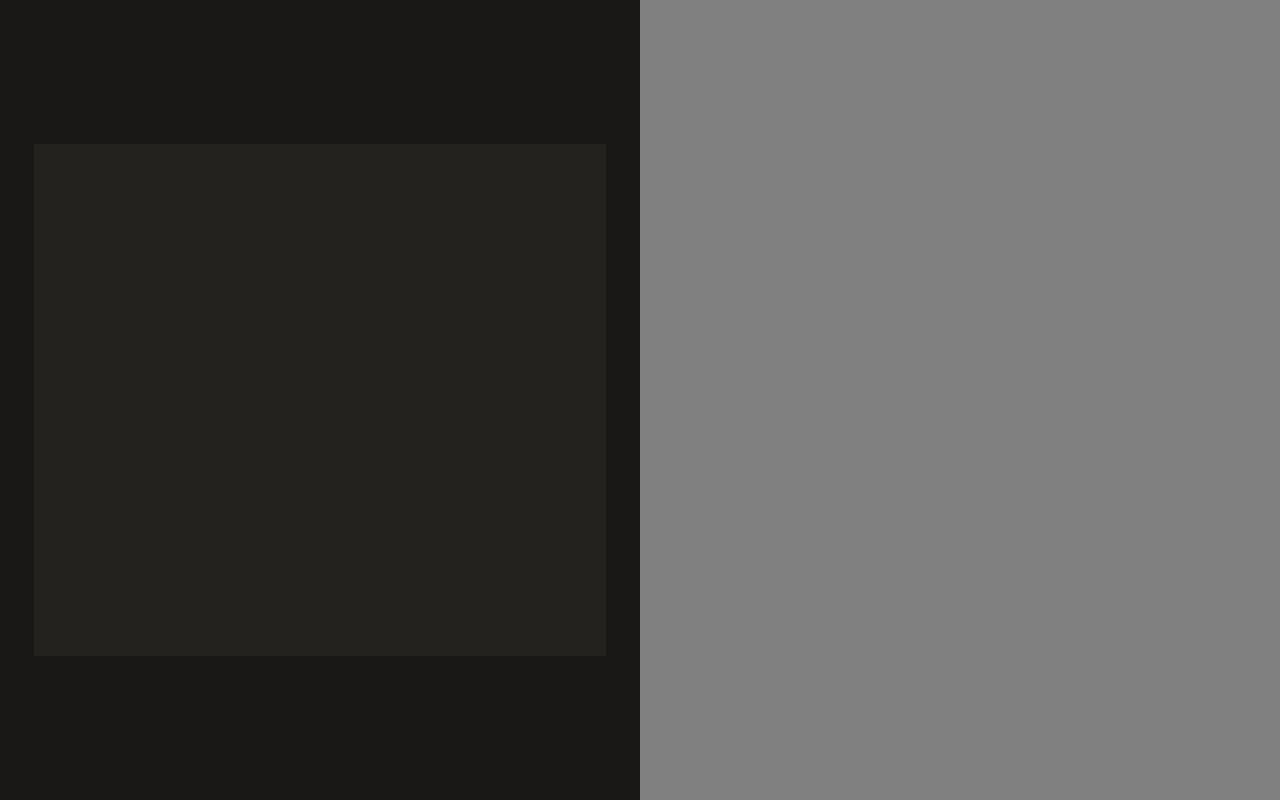
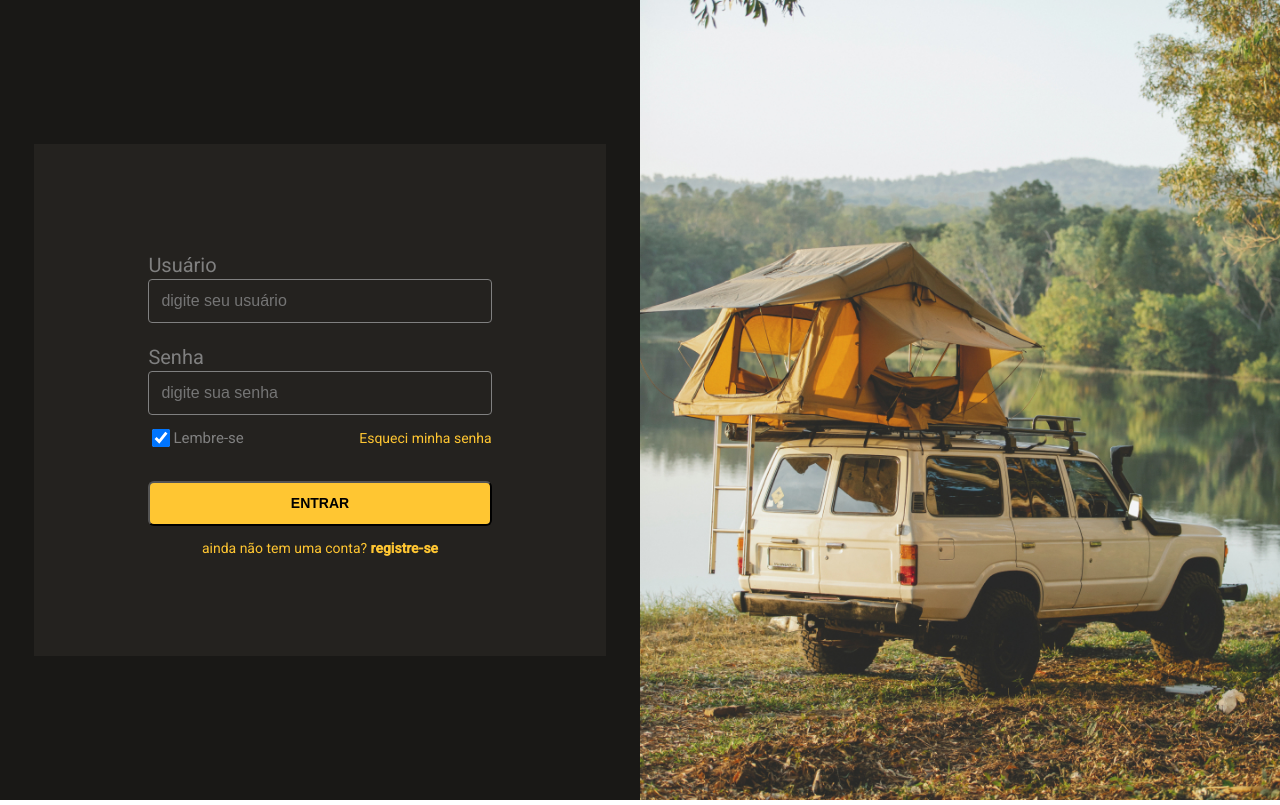
Before and after one commit to limarcelo9/PlanningPokerOnline, an Angular app: page /home in a window 1280 px wide. Built offline with nearby package versions, Linux system fonts and the light colour scheme.

Commit message:
alterando para saas e concluindo tela login

```diff
--- a/angular.json
+++ b/angular.json
@@ -8,6 +8,9 @@
       "schematics": {
         "@schematics/angular:application": {
           "strict": true
+        },
+        "@schematics/angular:component": {
+          "style": "scss"
         }
       },
       "root": "",
@@ -28,7 +31,7 @@
             ],
             "styles": [
               "./node_modules/@angular/material/prebuilt-themes/deeppurple-amber.css",
-              "src/styles.css"
+              "src/styles.scss"
             ],
             "scripts": []
           },
@@ -96,7 +99,7 @@
             ],
             "styles": [
               "./node_modules/@angular/material/prebuilt-themes/deeppurple-amber.css",
-              "src/styles.css"
+              "src/styles.scss"
             ],
             "scripts": []
           }
--- a/package.json
+++ b/package.json
@@ -21,6 +21,7 @@
     "@angular/platform-browser-dynamic": "~12.2.0",
     "@angular/router": "~12.2.0",
     "rxjs": "~6.6.0",
+    "scss-scaffold": "^0.0.5",
     "tslib": "^2.3.0",
     "zone.js": "~0.11.4"
   },
--- a/src/app/app.component.ts
+++ b/src/app/app.component.ts
@@ -3,7 +3,7 @@ import { Component } from '@angular/core';
 @Component({
   selector: 'app-root',
   templateUrl: './app.component.html',
-  styleUrls: ['./app.component.css']
+  styleUrls: ['./app.component.scss']
 })
 export class AppComponent {
   title = 'planningpoker';
--- a/src/app/home/home.component.css
+++ /dev/null
@@ -1,22 +0,0 @@
-.container {
-  display: flex;
-  align-items: center;
-  width: 100%;
-  height: 100vh;
-  background: #191816;
-}
-
-.container-left {
-  width: 100%;
-  max-width: 572px;
-  height: 512px;
-  background: #24221F;
-
-  margin: 0 auto;
-}
-
-.container-right {
-  width: 50%;
-  background: gray;
-  height: 100vh;
-}
--- a/src/app/home/home.component.html
+++ b/src/app/home/home.component.html
@@ -2,9 +2,36 @@
 
   <div class="container-left">
 
+    <div class="container-form">
+      <span>Usuário</span>
+      <input class="input-text" type="text" placeholder="digite seu usuário">
+
+      <span>Senha</span>
+      <input class="input-text" type="password" placeholder="digite sua senha">
+
+      <div class="support">
+        <div class="remamber">
+          <input type="checkbox" checked>
+          <label>Lembre-se</label>
+        </div>
+        <a href="">Esqueci minha senha</a>
+      </div>
+
+      <button type="button">ENTRAR</button>
+
+      <p>ainda não tem uma conta?
+        <strong>
+          <a href="">registre-se</a>
+        </strong>
+      </p>
+
+    </div>
+
+
+
   </div>
-  <div class="container-right">
-
+    <div class="container-right">
+      <img src="../../assets/images/side-image.jpg" alt="">
   </div>
 
 </div>
--- /dev/null
+++ b/src/app/home/home.component.scss
@@ -0,0 +1,115 @@
+a {
+  text-decoration: none;
+  color: #FFC632;
+}
+.container {
+  display: flex;
+  width: 100%;
+  height: 100vh;
+  align-items: center;
+  background: #191816;
+}
+
+.container-left {
+  width: 100%;
+  max-width: 572px;
+  height: 512px;
+  background: #24221F;
+
+  margin: 0 auto;
+  display: flex;
+  flex-direction: column;
+  justify-content: center;
+}
+
+.container-right {
+  width: 50%;
+  background: gray;
+  height: 100vh;
+
+  img {
+    width: 100%;
+    height: 100%;
+  }
+}
+
+.container-form {
+  color: white;
+
+  display: flex;
+  flex-direction: column;
+
+  justify-content: center;
+  margin: 0 20%;
+  padding: 10px 0;
+
+  input {
+    height: 40px;
+    border-radius: 4px;
+    background-color: #24221F;
+    color: #fff;
+    border: 1px solid gray;
+    text-indent: 10px;
+    font-size: 16px;
+    transition: 0.3s;
+
+    &:focus {
+      outline: none;
+      border: 1px solid #FFC632;
+    }
+
+  }
+
+  span {
+    align-items: center;
+    color: gray;
+    margin-top: 20px;
+    padding: 4px 0;
+    font-size: 20px;
+  }
+
+  button {
+    height: 45px;
+    font-size: 14px;
+    background: #FFC632;
+    border-radius: 6px;
+    margin-top: 20px;
+    font-weight: 600;
+    transition: 0.15s;
+
+    &:active {
+      background: #ca9309;
+    }
+  }
+
+  p {
+    color: #FFC632;
+    margin: 0 auto;
+    padding: 12px 0;
+  }
+.support {
+  display: flex;
+  align-items: center;
+  justify-content: space-between;
+  color: #FFC632;
+}
+.remamber {
+  display: flex;
+  align-items: center;
+  flex-direction: row;
+
+  input {
+    width: 18px
+  }
+
+  label {
+    font-size: 15px;
+    color: gray;
+  }
+}
+
+
+
+
+
+}
--- a/src/app/home/home.component.ts
+++ b/src/app/home/home.component.ts
@@ -5,7 +5,7 @@ import {CdkDragDrop ,moveItemInArray, transferArrayItem} from '@angular/cdk/drag
 @Component({
   selector: 'app-home',
   templateUrl: './home.component.html',
-  styleUrls: ['./home.component.css']
+  styleUrls: ['./home.component.scss']
 })
 export class HomeComponent implements OnInit {
 
@@ -15,23 +15,4 @@ export class HomeComponent implements OnInit {
   }
 
 
-  todo = ['Estudar Angular', 'Estudar AWS', 'Fazer Exercicios', 'Fall asleep'];
-
-  doing = ['Get up', 'Brush teeth', 'Take a shower', 'Check e-mail', 'Walk dog'];
-
-  done = ['Get up', 'Brush teeth', 'Take a shower', 'Check e-mail', 'Walk dog'];
-
-  drop(event: CdkDragDrop<string[]>) {
-    if (event.previousContainer === event.container) {
-      moveItemInArray(event.container.data, event.previousIndex, event.currentIndex);
-    } else {
-      transferArrayItem(
-        event.previousContainer.data,
-        event.container.data,
-        event.previousIndex,
-        event.currentIndex,
-      );
-    }
-  }
-
 }
```
Also changed, not shown: src/app/app.component.css (deleted), src/app/app.component.scss (added), src/styles.scss (renamed from src/styles.css), 1 other file (tests, documents, lock files or other folders).
